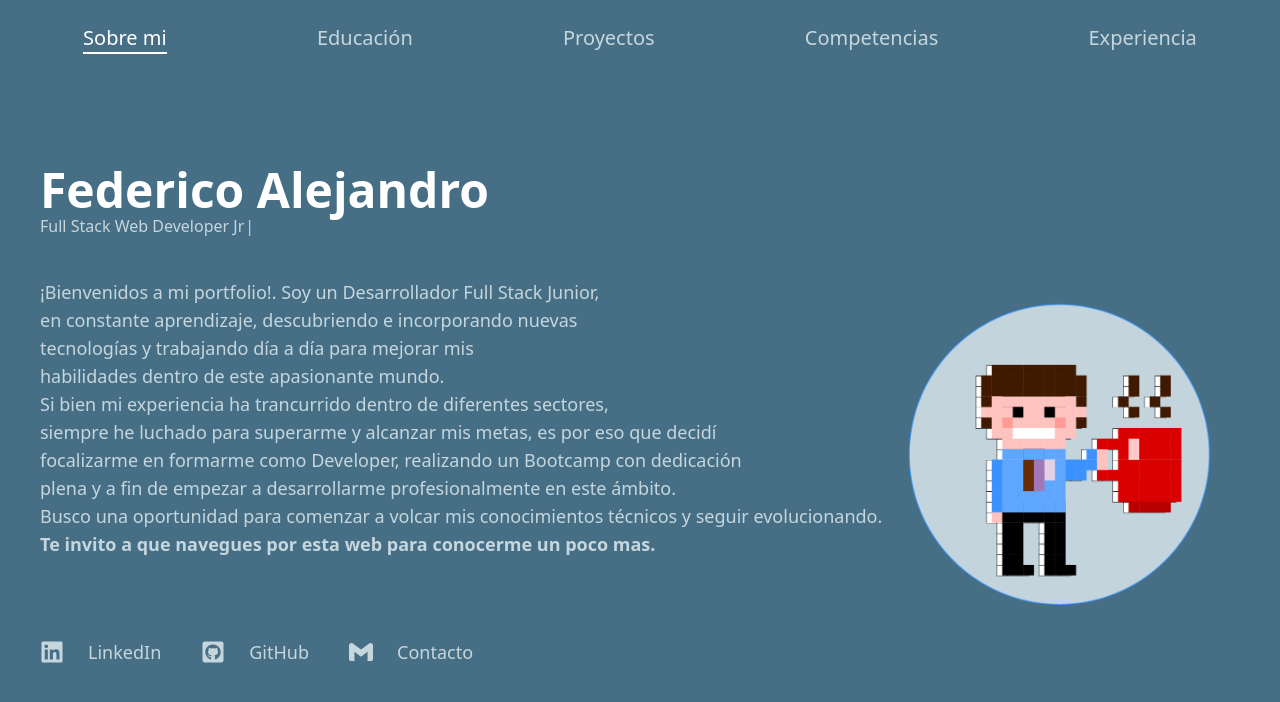
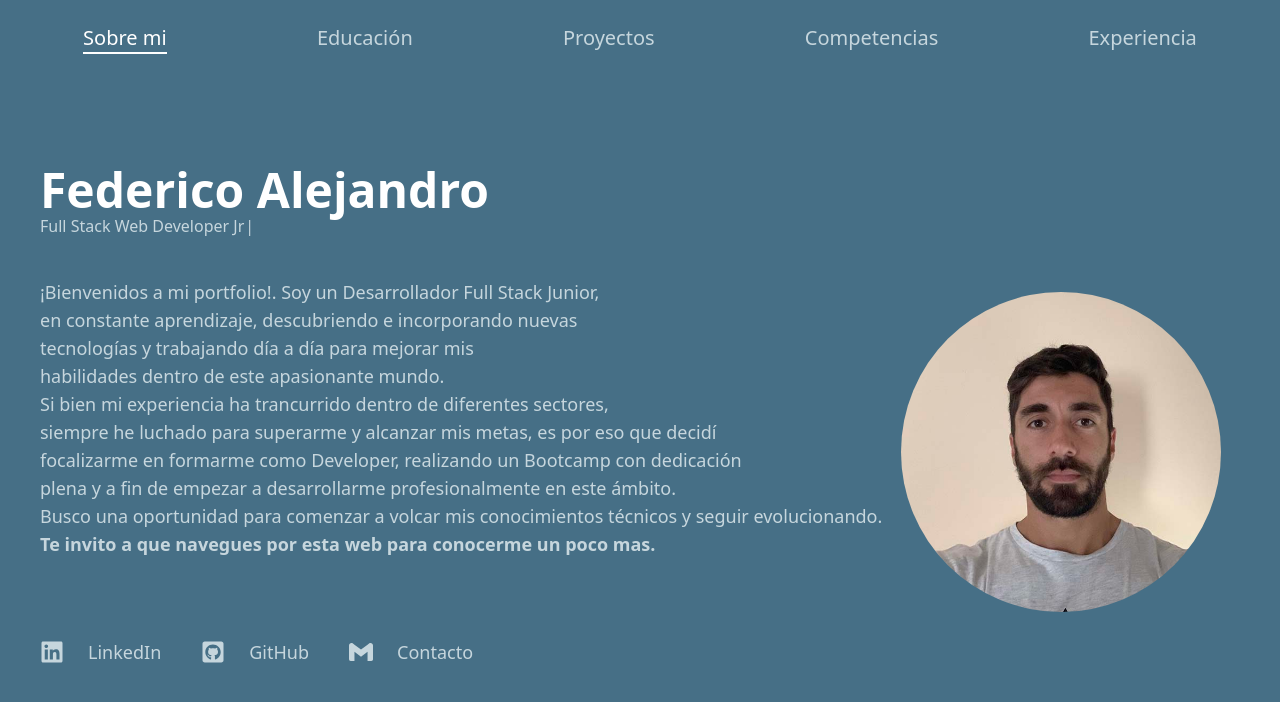
Before and after one commit to fede-alejandro/miPortfolio, a React (Create React App) app: page / in a window 1280 px wide. Shown: the top 702 px of the page. Built offline with nearby package versions, Linux system fonts and the light colour scheme.

Commit message:
cambio imagen en componente Sobre-mi

```diff
--- a/src/components/Sobre-mi.js
+++ b/src/components/Sobre-mi.js
@@ -1,7 +1,7 @@
-import { avatar } from '../img'
+import { fedecv } from '../img'
 import { FaLinkedin, FaGithubSquare } from 'react-icons/fa';
 import { SiGmail } from 'react-icons/si'
-import  Typewriter  from 'typewriter-effect';
+import Typewriter from 'typewriter-effect';
 
 
 function SobreMi() {
@@ -58,7 +58,7 @@ function SobreMi() {
                     </div>
                 </div>
                 <div className='hidden lg:flex h-80 m-auto'>
-                    <img src={avatar} alt='avatar' />
+                    <img src={fedecv} alt='fedecv' className='rounded-full'/>
                 </div>
             </div>
         </div>
--- a/src/img/index.js
+++ b/src/img/index.js
@@ -9,6 +9,7 @@ const blackjack = require('./blackjack.png')
 const galeriaImagenes = require('./galeriaImagenes.png')
 const carrito = require('./carrito.jpg')
 const diploma = require('./diploma.png')
+const fedecv = require('./fedecv.jpg')
 
 module.exports = {
     logo,
@@ -21,5 +22,6 @@ module.exports = {
     blackjack,
     galeriaImagenes,
     carrito,
-    diploma
+    diploma,
+    fedecv
 }
```
Also changed, not shown: src/img/fedecv.jpg (added).
